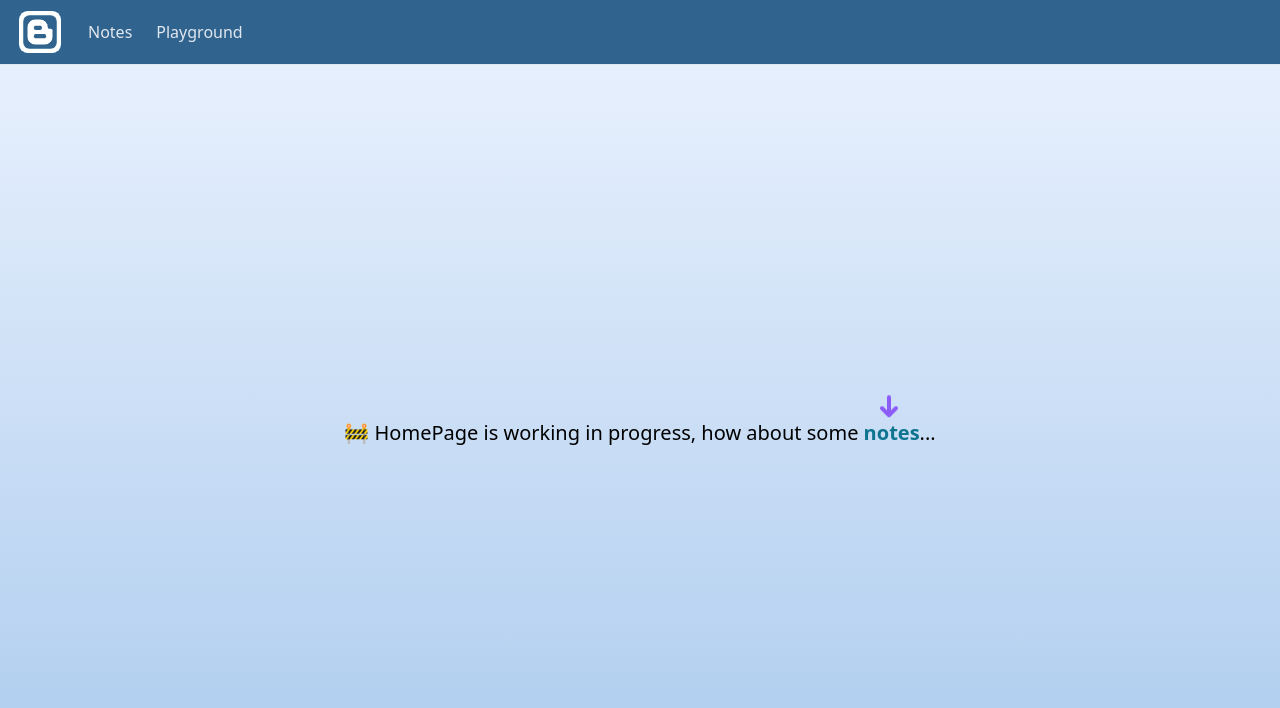
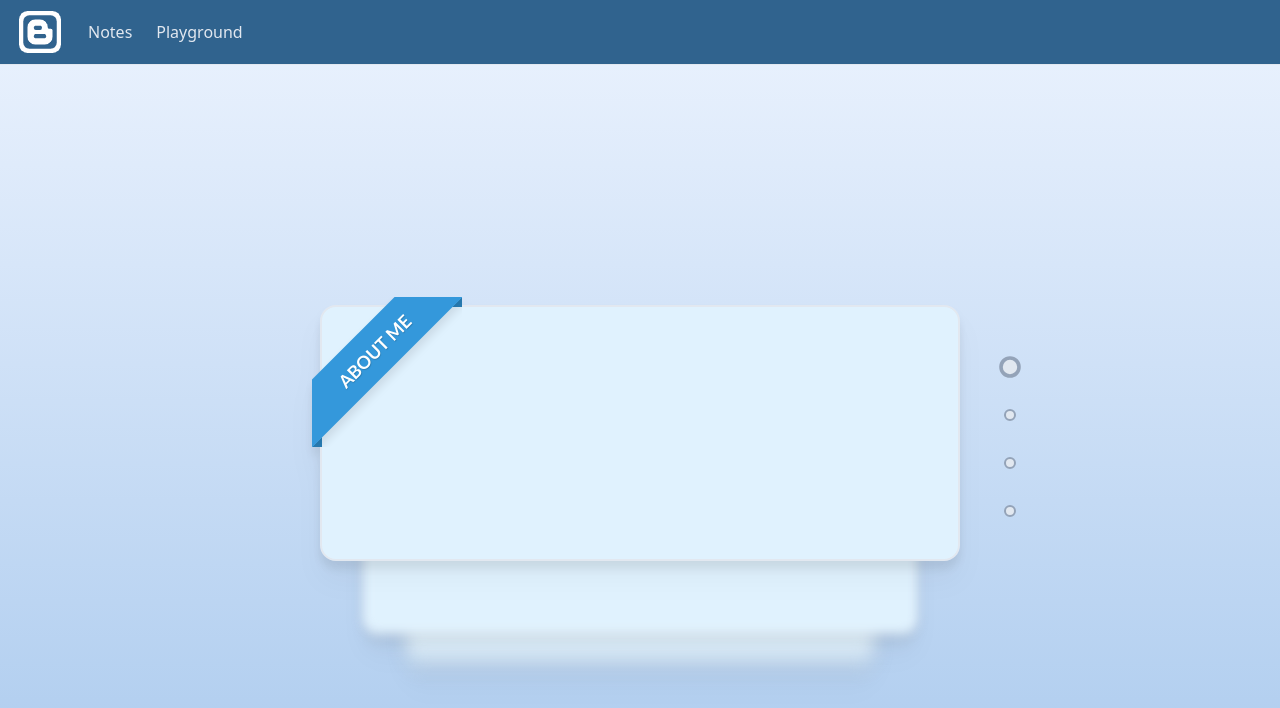
Before and after one commit to tsunemori-akane/my-blog, a Next.js app: page / in a window 1280 px wide. Shown: the top 708 px of the page. Built offline with nearby package versions, Linux system fonts and the light colour scheme.

Commit message:
home page

```diff
--- a/appConfigs/note-routes/fundamental-page.ts
+++ b/appConfigs/note-routes/fundamental-page.ts
@@ -29,6 +29,10 @@ export const fundamental =
       description: ""
     },
     {
+      name: "事件循环",
+      route: "/docs/fundamental/eventLoop",
+    },
+    {
       name: "垫片polyfill",
       prefix: "/docs/fundamental/polyfill",
       children: [
--- /dev/null
+++ b/components/ui/carousel/carousel.module.css
@@ -0,0 +1,14 @@
+
+
+.carousel_container {
+  width: 40rem;
+  height: 16rem;
+  /* perspective: 1000px; */
+  transform-style: preserve-3d;
+}
+
+.card_container {
+  transform: rotateX(calc(var(--offset) * -10deg)) scaleX(calc(1 + var(--abs-offset) * -0.4)) translateZ(calc(var(--abs-offset) * -30rem)) translateY(calc(var(--direction) * -4rem));
+  transition: all .3s ease-out;
+  filter: blur(calc(var(--abs-offset) * 1rem))
+}
--- /dev/null
+++ b/components/ui/carousel/index.tsx
@@ -0,0 +1,97 @@
+import React, { forwardRef, useState } from "react"
+import { cn } from "#/lib/utils";
+import styles from './carousel.module.css'
+
+const MAX_VISIBILITY = 3;
+
+const Dots = ({count, ...props}) => {
+  let dots = []
+  for(let i = 0; i < count; i++) {
+    let dotOptions = {
+      type: "dots",
+      dotIndex: i,
+      count,
+      ...props
+    }
+    dots = dots.concat(
+      <li key={i} className="list-none mb-6 last:mb-0">
+        <button
+          className={cn("hover:scale-[1.8] w-3 h-3 text-[0px] outline-0 rounded-full border-2 border-slate-400 bg-slate-200 transition-all duration-300",
+            props.currentSlide==i && "scale-[1.8]"
+          )}
+          onClick={()=> props.changeSlide(dotOptions)}
+        >
+          {i+1}
+        </button>
+      </li>
+    )
+  }
+  return (
+    <>
+      <ul className="absolute top-1/2 -right-14 -translate-y-2/4">
+        { dots }
+      </ul>
+    </>
+  )
+}
+
+export const Carousel = forwardRef(({children, ...props}, ref) => {
+
+  let count = React.Children.count(children)
+  let child = React.Children.toArray(children);
+  //children may contain false or null, so we should filter them
+  //children may also contain string filled with spaces
+  child = child.filter(child => {
+    if(typeof child === "string") {
+      return !!child.trim()
+    }
+    return !!child
+  })
+  const [currentSlide, setCurrentSlide] = useState(0);
+
+  const changeSlide = ({type, currentSlide, dotIndex=0, count, ...props}) => {
+    let targetSlide
+    if(dotIndex >= 0 && type == "dots") {
+      targetSlide = dotIndex
+    } else {
+      if(type == "prev") {
+        targetSlide = currentSlide - 1 < 0
+          ? (count - currentSlide - 1) % count
+          : currentSlide - 1
+      } else if(type == "next") {
+        targetSlide = (currentSlide + 1) % count
+      }
+    }
+
+    setCurrentSlide(targetSlide);
+  }
+
+  return (
+    <>
+      <div className={cn("relative", styles.carousel_container)}>
+        {child.map((e, i) => (
+            <div
+              key={i}
+              className={cn(
+                "w-full h-full absolute",{
+                  "hidden" : Math.abs(currentSlide-i) >= MAX_VISIBILITY,
+                  "pointer-events-none" : currentSlide !== i,
+                  "cursor-pointer" : currentSlide == i
+                },
+                styles.card_container
+              )}
+              style={{
+                "--offset": (currentSlide - i) / 3,
+                "--abs-offset": Math.abs(currentSlide - i) / 3,
+                "--direction": Math.sign(currentSlide - i),
+              }}
+            >
+              {e}
+            </div>
+          )
+        )}
+        <Dots count={count} currentSlide={currentSlide} changeSlide={changeSlide} />
+      </div>
+    </>
+  )
+})
--- a/pages/index.tsx
+++ b/pages/index.tsx
@@ -2,8 +2,7 @@ import Head from 'next/head'
 import { Inter } from '@next/font/google'
 //import styles from '../styles/Home.module.css'
 import Link from 'next/link'
-
-const inter = Inter({ subsets: ['latin'] })
+import { Carousel } from '#/components/ui/carousel'
 
 export default function Home() {
   return (
@@ -15,16 +14,21 @@ export default function Home() {
         <link rel="icon" href="/favicon.ico" />
       </Head>
       <div className="flex-1 flex bg-gradient-to-t from-[#accbee] to-[#e7f0fd] justify-center items-center" >
-        <span aria-label="roadwork sign" className='text-xl'>🚧 HomePage is working in progress, how about some
-          <Link href="/docs" className='text-cyan-700 font-bold relative'>
-            <span className='absolute -top-6 left-1/2 animate-bounce'>
-              <svg className="-translate-x-2/4 w-6 h-6 text-violet-500" fill="none" strokeLinecap="round" strokeLinejoin="round" strokeWidth="4" viewBox="0 0 24 24" stroke="currentColor">
-                <path d="M19 14l-7 7m0 0l-7-7m7 7V3"></path>
-              </svg>
-            </span>
-            &nbsp;notes
-          </Link>
-        ...</span>
+        <Carousel>
+          <div className='carousel-card'>
+            <div class="ribbon ribbon-top-left"><span>about me</span></div>
+          </div>
+          <div className='carousel-card'>
+            <div class="ribbon ribbon-top-left"><span>contact</span></div>
+          </div>
+          <div className='carousel-card'>
+            <div class="ribbon ribbon-top-left"><span>favorvites</span></div>
+          </div>
+          <div className='carousel-card'>
+            <div class="ribbon ribbon-top-left"><span>life</span></div>
+          </div>
+        </Carousel>
+
       </div>
     </>
   )
--- a/styles/tailwind_global.css
+++ b/styles/tailwind_global.css
@@ -1,3 +1,59 @@
 @tailwind base;
 @tailwind components;
 @tailwind utilities;
+
+@layer components {
+  .carousel-card {
+    @apply relative w-full h-full rounded-2xl border-slate-200 border-2 border-solid bg-sky-100 text-center drop-shadow-xl flex justify-center items-center
+  }
+
+  .ribbon {
+    width: 150px;
+    height: 150px;
+    overflow: hidden;
+    position: absolute;
+  }
+  .ribbon::before, .ribbon::after{
+    position: absolute;
+    z-index: -1;
+    content: '';
+    display: block;
+    border: 5px solid #2980b9;
+  }
+  .ribbon span {
+    position: absolute;
+    display: block;
+    width: 225px;
+    padding: 15px 0;
+    background-color: #3498db;
+    box-shadow: 0 5px 10px rgba(0,0,0,.1);
+    color: #fff;
+    font: 700 18px/1 'Lato', sans-serif;
+    text-shadow: 0 1px 1px rgba(0,0,0,.2);
+    text-transform: uppercase;
+    text-align: center;
+  }
+  /* top left*/
+  .ribbon-top-left {
+    top: -10px;
+    left: -10px;
+  }
+  .ribbon-top-left::before,
+  .ribbon-top-left::after {
+    border-top-color: transparent;
+    border-left-color: transparent;
+  }
+  .ribbon-top-left::before {
+    top: 0;
+    right: 0;
+  }
+  .ribbon-top-left::after {
+    bottom: 0;
+    left: 0;
+  }
+  .ribbon-top-left span {
+    right: -25px;
+    top: 30px;
+    transform: rotate(-45deg);
+  }
+}
```
Also changed, not shown: .eslintrc.json, public/images/fundamental/event-loop.webp (added), 1 other file (tests, documents, lock files or other folders).
